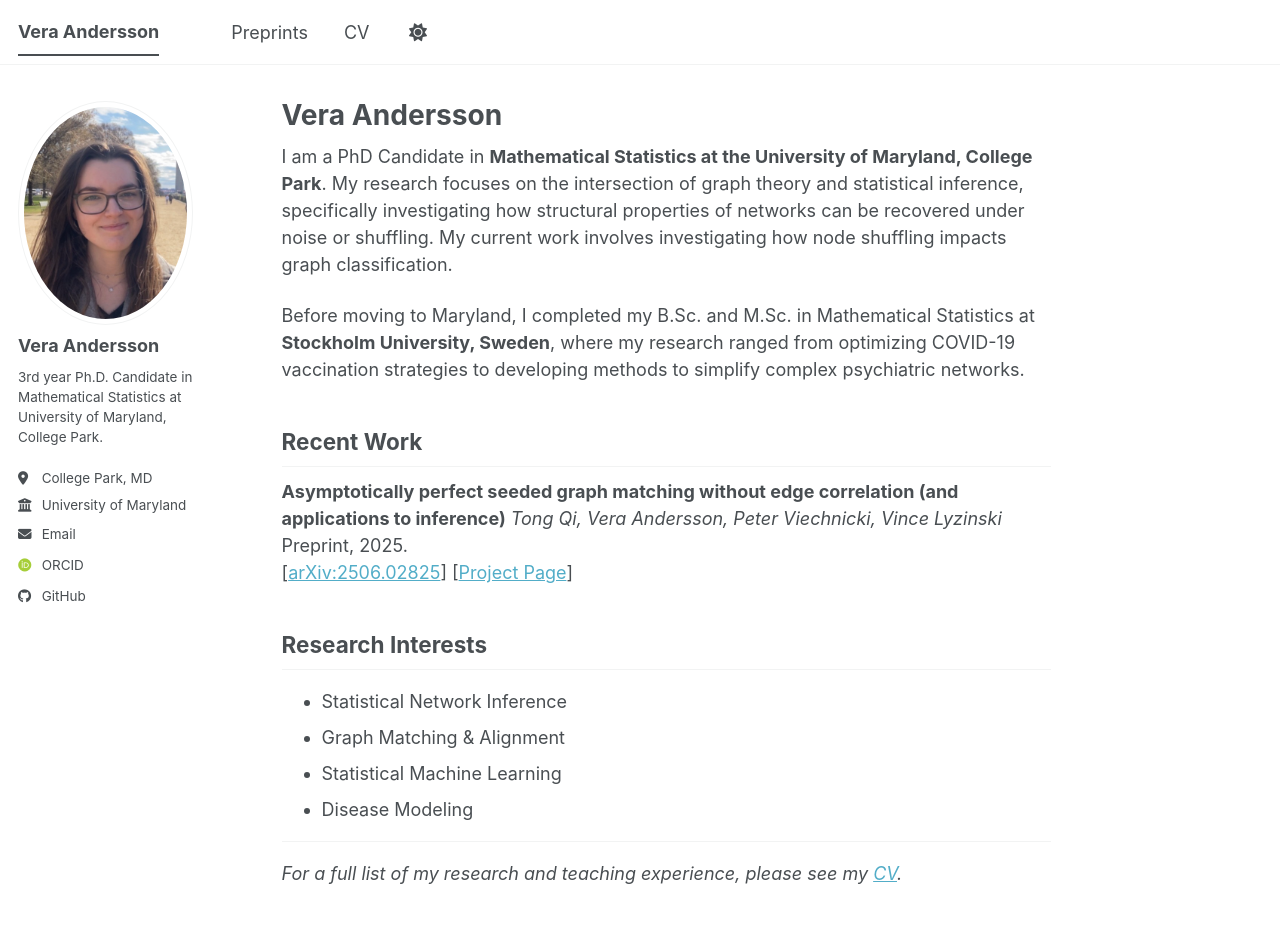
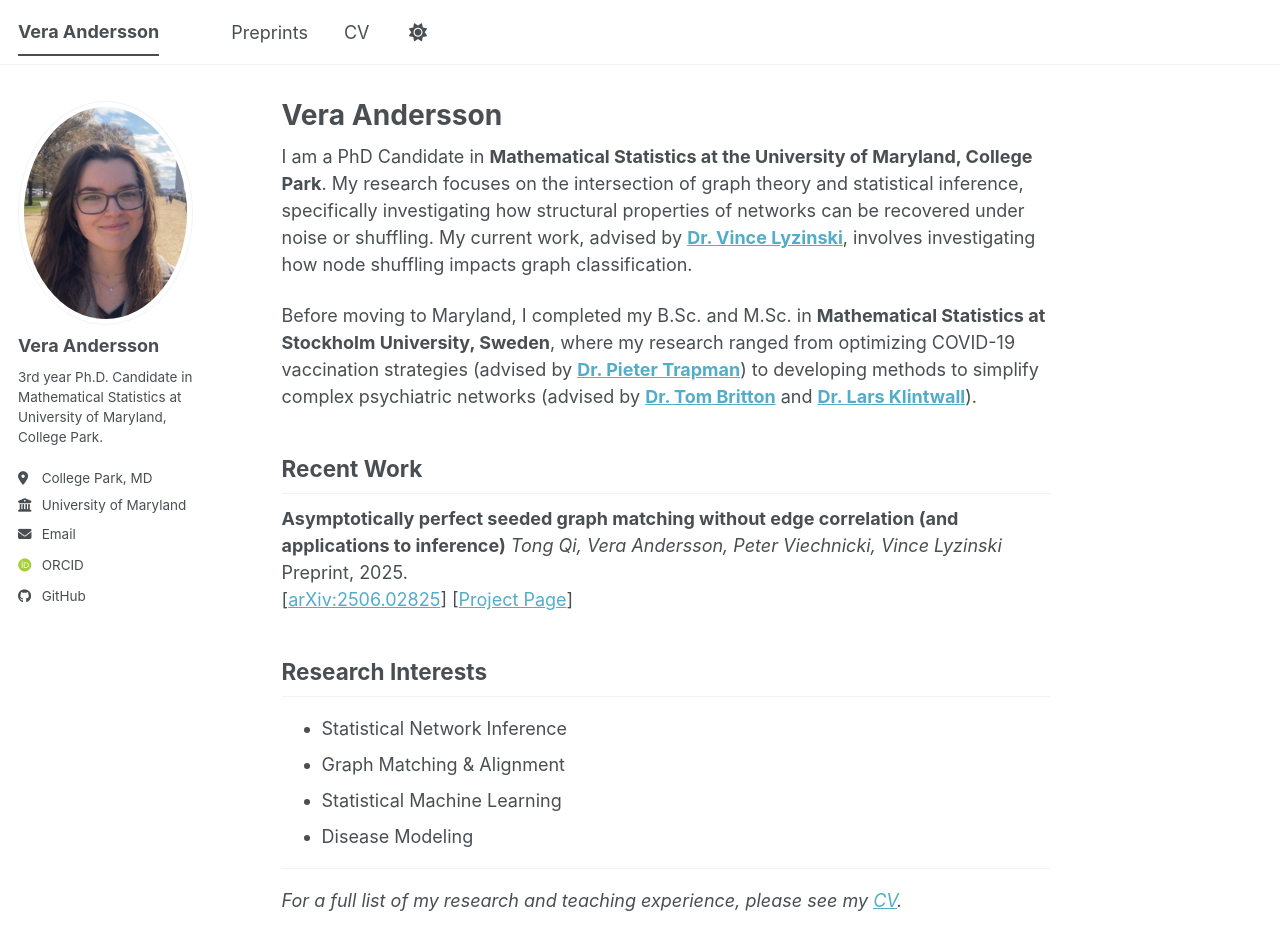
Before and after one commit to veraandersson/veraandersson.github.io, a Jekyll site: the page built from _pages/about.md, in a window 1280 px wide and 965 px high. Shown: the top 950 px of the window. Built offline with Jekyll 4.4.1, drawn with Linux system fonts in a browser that asks for light colours; some web fonts are replaced; a script bundle is joined from its source files by our own code; library files that are not in the unit come from our copies.

Commit message:
Update about.md

```diff
--- a/_pages/about.md
+++ b/_pages/about.md
@@ -8,9 +8,9 @@ redirect_from:
   - /about.html
 ---
 
-I am a PhD Candidate in **Mathematical Statistics at the University of Maryland, College Park**. My research focuses on the intersection of graph theory and statistical inference, specifically investigating how structural properties of networks can be recovered under noise or shuffling. My current work involves investigating how node shuffling impacts graph classification.
+I am a PhD Candidate in **Mathematical Statistics at the University of Maryland, College Park**. My research focuses on the intersection of graph theory and statistical inference, specifically investigating how structural properties of networks can be recovered under noise or shuffling. My current work, advised by **[Dr. Vince Lyzinski](https://www.math.umd.edu/~vlyzinsk/)**, involves investigating how node shuffling impacts graph classification.
 
-Before moving to Maryland, I completed my B.Sc. and M.Sc. in Mathematical Statistics at **Stockholm University, Sweden**, where my research ranged from optimizing COVID-19 vaccination strategies to developing methods to simplify complex psychiatric networks.
+Before moving to Maryland, I completed my B.Sc. and M.Sc. in **Mathematical Statistics at Stockholm University, Sweden**, where my research ranged from optimizing COVID-19 vaccination strategies (advised by **[Dr. Pieter Trapman](https://www.rug.nl/staff/j.p.trapman/?lang=en)**) to developing methods to simplify complex psychiatric networks (advised by **[Dr. Tom Britton](https://staff.math.su.se/tom.britton/)** and **[Dr. Lars Klintwall](https://ki.se/personer/lars-klintwall)**).
 
 Recent Work
 ------
```
